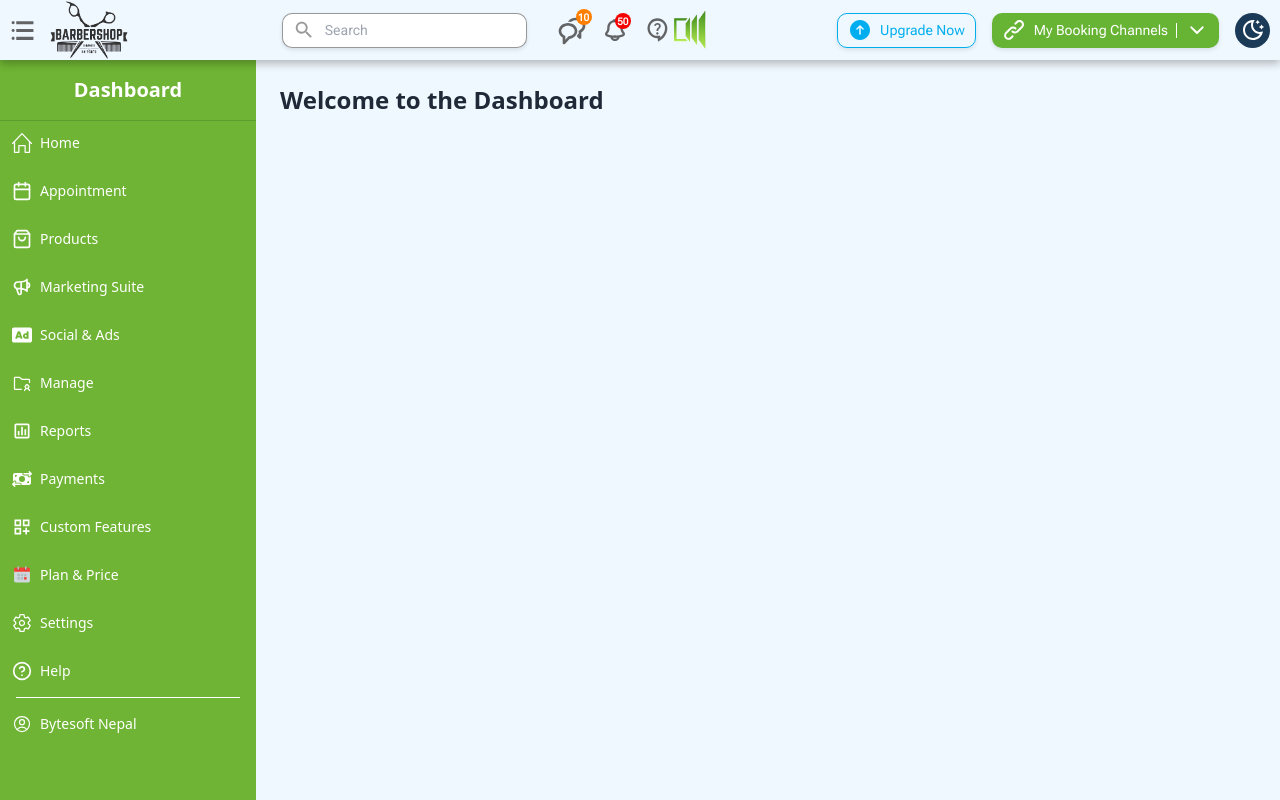
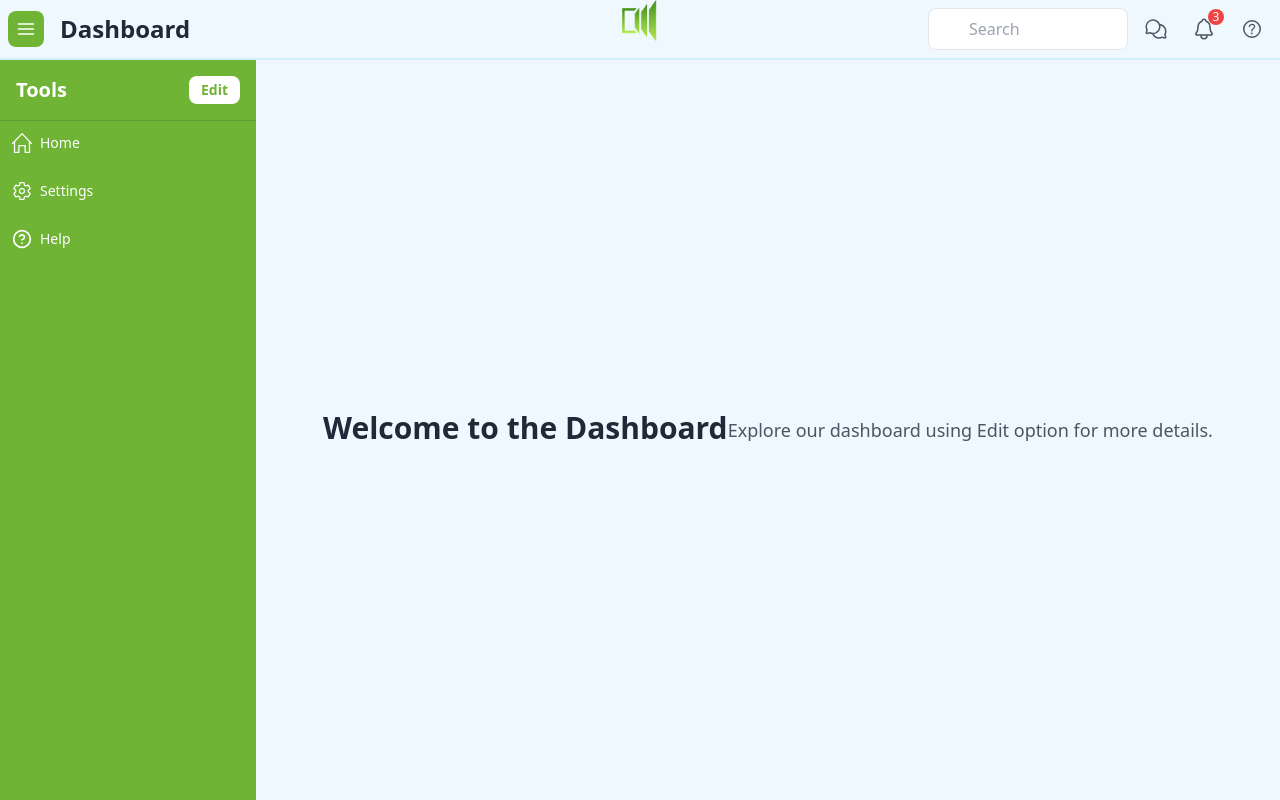
Before and after one commit to cdyniranjan7321/Business_Appointments, a Next.js app: page /dashboard in a window 1280 px wide. Built offline with nearby package versions, Linux system fonts and the light colour scheme.

Commit message:
dasboard section

```diff
--- a/src/app/dashboard/header.tsx
+++ b/src/app/dashboard/header.tsx
@@ -1,226 +1,51 @@
-"use client";
+'use client';
 
-import React from 'react';
-import Image from 'next/image';
+import React from "react";
+import Image from "next/image";
+import { FiMenu } from "react-icons/fi";
+import { PiChatsCircle } from "react-icons/pi";
+import { IoNotificationsOutline, IoHelpCircleOutline } from "react-icons/io5";
 
-const Header = () => {
+const Header = ({ toggleSidebar }) => {
   return (
-        <div style={{
-            display: "flex",
-            flexDirection: "row",
-            gap: "0.8rem",
-            height: "60px",
-            width: "100%",
-            alignItems: "center",
-            justifyContent: "space-between", // Spread items across the header
-            backgroundColor: "#f0f8ff",
-            padding: "10px",
-            boxShadow: "0 4px 8px rgba(0, 0, 0, 0.25)",  // Increase shadow intensity
-            zIndex: 10, // Ensure it is above other content
-            position: "relative", // Make sure it can cast a shadow properly
-        }}>
-            {/* Left Section: Logo and Search Box */}
-            <div style={{
-                display: "flex",
-                alignItems: "center",
-                gap: "9rem",
-            }}>
-                {/* Logo and Menu */}
-                <div style={{
-                    display: "flex",
-                    alignItems: "center",
-                    gap: "0.3rem",
-                }}>
-                    <Image src="/list.svg" alt="Menu Icon" width={25} height={25} style={{ cursor: "pointer" }}/>
-                    <Image src="/business-logo.png" alt="Business Logo" width={98} height={50} style={{ cursor: "pointer" }}/>
+    <header className="bg-[#f0f8ff] shadow-md p-2 flex justify-between items-center border-b-2 border-[#d4eefd]">
+      {/* Left Section: Sidebar Toggle & Dashboard */}
+      <div className="flex items-center space-x-4">
+        <button
+          onClick={toggleSidebar}
+          className="p-2 bg-[#6FB434] text-white rounded-lg hover:bg-green-700 transition-all duration-300"
+        >
+          <FiMenu className="w-5 h-5" />
+        </button>
+        <h1 className="text-2xl font-semibold text-gray-800">Dashboard</h1>
       </div>
 
-                {/* Search Box Section */}
-                <div style={{
-                    display: "flex",
-                    alignItems: "center",
-                    backgroundColor: "#ffffff",
-                    padding: "5px 10px",
-                    borderRadius: "10px",
-                    boxShadow: "0 2px 4px rgba(0, 0, 0, 0.1)",
-                    height: "35px",
-                    width: "245px",
-                    border: "1px solid rgba(51, 51, 51, 0.5)",
-                }}>
-                    <Image src="/search.svg" alt="Search Icon" width={22} height={22} />
+      {/* Middle Section: Search Bar, Chat, Notification, Help Icons */}
+      <div className="flex items-center space-x-2 ml-10">
+        <div className="relative w-[200px]">
           <input
             type="text"
             placeholder="Search"
-                        style={{
-                            backgroundColor: "transparent",
-                            border: "none",
-                            outline: "none",
-                            padding: "5px 10px",
-                            width: "200px",
-                            borderRadius: "10px",
-                            fontSize: "14px",
-                            fontFamily: "Roboto",
-                        }}
+            className="w-full p-2 pl-10 border rounded-lg focus:outline-none focus:ring-2 focus:ring-[#6FB434]"
           />
         </div>
+        <button className="p-2 rounded-full hover:bg-gray-200 transition-all duration-300">
+          <PiChatsCircle className="w-6 h-6 text-gray-600" />
+        </button>
+        <button className="p-2 rounded-full hover:bg-gray-200 transition-all duration-300 relative">
+          <IoNotificationsOutline className="w-6 h-6 text-gray-600" />
+          <span className="absolute top-0 right-0 bg-red-500 text-white text-xs w-4 h-4 rounded-full flex items-center justify-center">3</span>
+        </button>
+        <button className="p-2 rounded-full hover:bg-gray-200 transition-all duration-300">
+          <IoHelpCircleOutline className="w-6 h-6 text-gray-600" />
+        </button>
       </div>
 
-            {/* Center Section: Icons */}
-            <div style={{
-                display: "flex",
-                alignItems: "center",
-                gap: "1.2rem",
-                marginLeft: "1rem",
-            }}>
-                {/* Chat Icon with Notification Circle */}
-                <div style={{ position: "relative", cursor: "pointer" }}>
-                    <div style={{
-                        position: "absolute",
-                        top: "-6px",
-                        right: "-6px",
-                        width: "16px",
-                        height: "16px",
-                        backgroundColor: "#FF7F00",
-                        borderRadius: "50%",
-                        display: "flex",
-                        justifyContent: "center",
-                        alignItems: "center",
-                        fontSize: "10px",
-                        color: "#fff",
-                        fontWeight: "bold",
-                        fontFamily: "Roboto Flex",
-                    }}>
-                        10
+      {/* Section: Logo */}
+      <div className="flex-1 flex justify-center items-center md:absolute md:left-1/2 md:transform md:-translate-x-1/2">
+        <Image src="/logo.png" alt="Logo" width={60} height={40} style={{ marginBottom: "16px" }} />
       </div>
-                    <Image src="/chat.svg" alt="Chat Icon" width={30} height={30} />
-                </div>
-
-                {/* Notification Icon with Notification Circle */}
-                <div style={{ position: "relative", cursor: "pointer" }}>
-                    <div style={{
-                        position: "absolute",
-                        top: "-6px",
-                        right: "-6px",
-                        width: "16px",
-                        height: "16px",
-                        backgroundColor: "#F50100",
-                        borderRadius: "50%",
-                        display: "flex",
-                        justifyContent: "center",
-                        alignItems: "center",
-                        fontSize: "10px",
-                        color: "#fff",
-                        fontWeight: "bold",
-                        fontFamily: "Roboto Flex",
-                    }}>
-                        50
-                    </div>
-                    <Image src="/notification.svg" alt="Notification Icon" width={20} height={22} />
-                </div>
-
-                {/* Help Icon */}
-                <Image src="/help.svg" alt="Help Icon" width={28} height={28} style={{ cursor: "pointer", zIndex: 10 }}/>
-            </div>
-
-            {/* Center Section: Logo */}
-            <div style={{
-                flexGrow: 1.25,
-                display: "flex",
-                justifyContent: "center",
-                alignItems: "center",
-                marginLeft: "-8rem",
-            }}>
-                <Image src="/logo.png" alt="Logo" width={55} height={55} style={{ cursor: "pointer" }} />
-            </div>
-
-
-            {/* Right Section: Upgrade, My Booking Channels, Dark Mode */}
-            <div style={{
-                display: "flex",
-                alignItems: "center",
-                gap: "1rem",
-
-            }}>
-                {/* Upgrade Now Section */}
-                <div style={{
-                    display: "flex",
-                    alignItems: "center",
-                    justifyContent: "space-evenly",
-                    backgroundColor: "transparent",
-                    padding: "5px 10px",
-                    borderRadius: "10px",
-                    boxShadow: "0 2px 4px rgba(0, 0, 0, 0.1)",
-                    height: "35px",
-                    gap: "0.5rem",
-                    border: "1px solid #00AEEF",
-                    cursor: "pointer",
-
-                }}>
-                    <Image src="/up-arrow.svg" alt="Upgrade Icon" width={24} height={24} />
-                    <p style={{
-                        backgroundColor: "transparent",
-                        textWrap: "nowrap",
-                        fontSize: "14px",
-                        fontFamily: "Roboto Flex",
-                        color: "#00AEEF",
-                        fontWeight: "550",
-                        textAlign: "center",
-                        cursor: "pointer",
-                    }}>
-                        Upgrade Now
-                    </p>
-                </div>
-
-                {/* My Booking Channels Section */}
-                <div style={{
-                    display: "flex",
-                    alignItems: "center",
-                    justifyContent: "space-evenly",
-                    backgroundColor: "#67B434",
-                    padding: "5px 10px",
-                    borderRadius: "10px",
-                    boxShadow: "0 2px 4px rgba(0, 0, 0, 0.1)",
-                    height: "35px",
-                    gap: "0.5rem",
-                    cursor: "pointer",
-                }}>
-                    <Image src="/link.svg" alt="Link Icon" width={24} height={24} />
-                    <p style={{
-                        backgroundColor: "transparent",
-                        textWrap: "nowrap",
-                        fontSize: "14px",
-                        fontFamily: "Roboto Flex",
-                        color: "#ffffff",
-                        fontWeight: "550",
-                        textAlign: "center",
-                        cursor: "pointer",
-                    }}>
-                        My Booking Channels
-                    </p>
-                    {/* Vertical Divider */}
-                    <div style={{
-                        width: "1px",
-                        height: "15px",
-                        backgroundColor: "#ffffff",
-                    }} />
-                    <Image src="/down.svg" alt="Dropdown Icon" width={24} height={24} />
-                </div>
-
-                {/* Dark Mode Section */}
-                <div style={{
-                    width: "35px",
-                    height: "35px",
-                    backgroundColor: "#1B3A57",
-                    borderRadius: "50%",
-                    display: "flex",
-                    justifyContent: "center",
-                    alignItems: "center",
-                    cursor: "pointer",
-                }}>
-                    <Image src="/dark-mode.svg" alt="Dark Mode Icon" width={24} height={24} />
-                </div>
-            </div>
-        </div>
+    </header>
   );
 };
 
--- a/src/app/dashboard/page.tsx
+++ b/src/app/dashboard/page.tsx
@@ -1,12 +1,8 @@
-import React from "react";
-import Header from "./header";
+'use client';
 
-import {
-  FiCalendar,
-  FiShoppingBag,
-  FiHelpCircle,
-} from "react-icons/fi";
-
+import React, { useState, useEffect } from "react";
+import Header from "./Header";
+import { FiCalendar, FiShoppingBag,FiHelpCircle,} from "react-icons/fi";
 import { HiOutlineSpeakerphone } from "react-icons/hi";
 import { SlHome } from "react-icons/sl";
 import { FaAd } from "react-icons/fa";
@@ -16,7 +12,25 @@ import { FaMoneyBillTransfer } from "react-icons/fa6";
 import { MdOutlineDashboardCustomize } from "react-icons/md";
 import { FcPlanner } from "react-icons/fc";
 import { IoSettingsOutline } from "react-icons/io5";
-import { HiOutlineUserCircle } from "react-icons/hi2";
+import { MdOutlineClear } from "react-icons/md";
+
+const defaultItems = [
+  { icon: SlHome, label: "Home" },
+  { icon: IoSettingsOutline, label: "Settings" },
+  { icon: FiHelpCircle, label: "Help" },
+];
+
+const optionalItems = [
+  { icon: FiCalendar, label: "Appointment" },
+  { icon: FiShoppingBag, label: "Products" },
+  { icon: HiOutlineSpeakerphone, label: "Marketing Suite" },
+  { icon: FaAd, label: "Social & Ads" },
+  { icon: PiFolderSimpleUserDuotone, label: "Manage" },
+  { icon: BiBarChartSquare, label: "Reports" },
+  { icon: FaMoneyBillTransfer, label: "Payments" },
+  { icon: MdOutlineDashboardCustomize, label: "Custom Features" },
+  { icon: FcPlanner, label: "Plan & Price" },
+];
 
 const SidebarItem = ({ icon: Icon, label }) => (
   <div className="flex items-center space-x-2 p-3 rounded-l-3xl cursor-pointer bg-transparent hover:bg-[#f0f8ff] hover:ml-2 transition-all duration-300 group">
@@ -27,53 +41,108 @@ const SidebarItem = ({ icon: Icon, label }) => (
   </div>
 );
 
+const Dashboard = () => {
+  const [sidebarItems, setSidebarItems] = useState([...defaultItems]);
+  const [isPopupOpen, setIsPopupOpen] = useState(false);
+  const [isSidebarVisible, setIsSidebarVisible] = useState(true);
 
-const Dashboard = () => {
-  const menuItems = [
-    { icon: SlHome, label: "Home" },
-    { icon: FiCalendar, label: "Appointment" },
-    { icon: FiShoppingBag, label: "Products" },
-    { icon: HiOutlineSpeakerphone, label: "Marketing Suite" },
-    { icon: FaAd, label: "Social & Ads" },
-    { icon: PiFolderSimpleUserDuotone, label: "Manage" },
-    { icon: BiBarChartSquare, label: "Reports" },
-    { icon: FaMoneyBillTransfer, label: "Payments" },
-    { icon: MdOutlineDashboardCustomize, label: "Custom Features" },
-    { icon: FcPlanner, label: "Plan & Price" },
-    { icon: IoSettingsOutline, label: "Settings" },
-    { icon: FiHelpCircle, label: "Help" },
-  ];
+  useEffect(() => {
+    if (typeof window !== "undefined") {
+      const savedItems = JSON.parse(localStorage.getItem("sidebarItems")) || [];
+      setSidebarItems([...defaultItems, ...savedItems]);
+    }
+  }, []);
+
+  const togglePopup = () => {
+    setIsPopupOpen(!isPopupOpen);
+  };
+
+  const saveSidebarSelection = () => {
+    const selectedItems = Array.from(
+      document.querySelectorAll(".sidebar-option:checked")
+    ).map((checkbox) =>
+      optionalItems.find((item) => item.label === (checkbox as HTMLInputElement).value)
+    );
+
+    if (typeof window !== "undefined") {
+      localStorage.setItem("sidebarItems", JSON.stringify(selectedItems));
+      setSidebarItems([...defaultItems, ...selectedItems]);
+    }
+    togglePopup();
+  };
+
+  const toggleSidebar = () => {
+    setIsSidebarVisible(!isSidebarVisible);
+  };
 
   return (
     <div className="h-screen flex flex-col">
-      {/* Header */}
-      <Header />
-
-      {/* Main Content */}
+      <Header toggleSidebar={toggleSidebar} />
       <div className="flex flex-1">
-        {/* Sidebar */}
+        {isSidebarVisible && (
           <aside className="w-64 bg-[#6FB434] shadow-md h-full flex flex-col">
-          <div className="p-4 text-xl font-bold text-center text-white border-b border-[#5D9C2F]">
-            Dashboard
+            <div className="p-4 flex justify-between items-center text-xl font-bold text-white border-b border-[#5D9C2F]">
+              <span>Tools</span>
+              <button
+                onClick={togglePopup}
+                className="text-sm bg-white text-[#6FB434] px-3 py-1 rounded-lg hover:bg-gray-200"
+              >
+                Edit
+              </button>
             </div>
             <nav className="flex-grow space-y-1 overflow-auto">
-            {menuItems.map((item, index) => (
+              {sidebarItems.map((item, index) => (
                 <SidebarItem key={index} icon={item.icon} label={item.label} />
               ))}
-            {/* Separator Line */}
-            <div className="border-b border-white mx-4 my-2"></div>
-            {/* Bytesoft Nepal Item */}
-            <SidebarItem icon={HiOutlineUserCircle} label="Bytesoft Nepal" />
             </nav>
           </aside>
+        )}
 
-        {/* Main Content Area */}
-        <main className="flex-1 bg-[#f0f8ff] p-6">
-          <h1 className="text-2xl font-semibold text-gray-800">
-            Welcome to the Dashboard
-          </h1>
+        <main className="flex flex-1 justify-center items-center text-center bg-[#f0f8ff]">
+          <h1 className="text-3xl font-semibold text-gray-800 mb-1">Welcome to the Dashboard</h1>
+          <p className="text-lg text-gray-600">Explore our dashboard using Edit option for more details.</p>
         </main>
       </div>
+
+      {isPopupOpen && (
+        <div className="fixed inset-0 flex items-center justify-center bg-black bg-opacity-50">
+          <div className="bg-[#F0F8FF] p-6 rounded-lg shadow-lg w-[90%] md:w-150 max-w-lg mx-auto relative h-[60vh] flex flex-col">
+            <div className="flex justify-between items-center mb-4">
+              <button
+                onClick={togglePopup}
+                className="px-3 py-1 bg-gray-300 rounded-lg hover:bg-gray-400"
+              >
+                <MdOutlineClear />
+              </button>
+            </div>
+            <h2 className="text-xl font-bold text-left mb-4">Edit Navigation</h2>
+            <div className="flex-grow overflow-y-auto scrollbar-thin scrollbar-thumb-gray-400 scrollbar-track-gray-200">
+              {optionalItems.map((item, index) => (
+                <label key={index} className="flex justify-between items-center p-2 border-b">
+                  <div className="flex items-center space-x-2">
+                    <item.icon className="w-5 h-5 text-gray-600" />
+                    <span>{item.label}</span>
+                  </div>
+                  <input
+                    type="checkbox"
+                    value={item.label}
+                    className="sidebar-option"
+                    defaultChecked={sidebarItems.some((s) => s.label === item.label)}
+                  />
+                </label>
+              ))}
+            </div>
+            <div className="absolute top-4 right-4">
+              <button
+                onClick={saveSidebarSelection}
+                className="px-3 py-1 bg-[#6FB434] text-white rounded-lg hover:bg-green-700"
+              >
+                Save
+              </button>
+            </div>
+          </div>
+        </div>
+      )}
     </div>
   );
 };
--- a/src/app/page.tsx
+++ b/src/app/page.tsx
@@ -1,3 +1,4 @@
+
 export default function HomePage() {
   return (
     <div className="flex flex-col items-center justify-center h-screen bg-gray-100">
```
Lines whose indentation alone changed are shown as unchanged.
